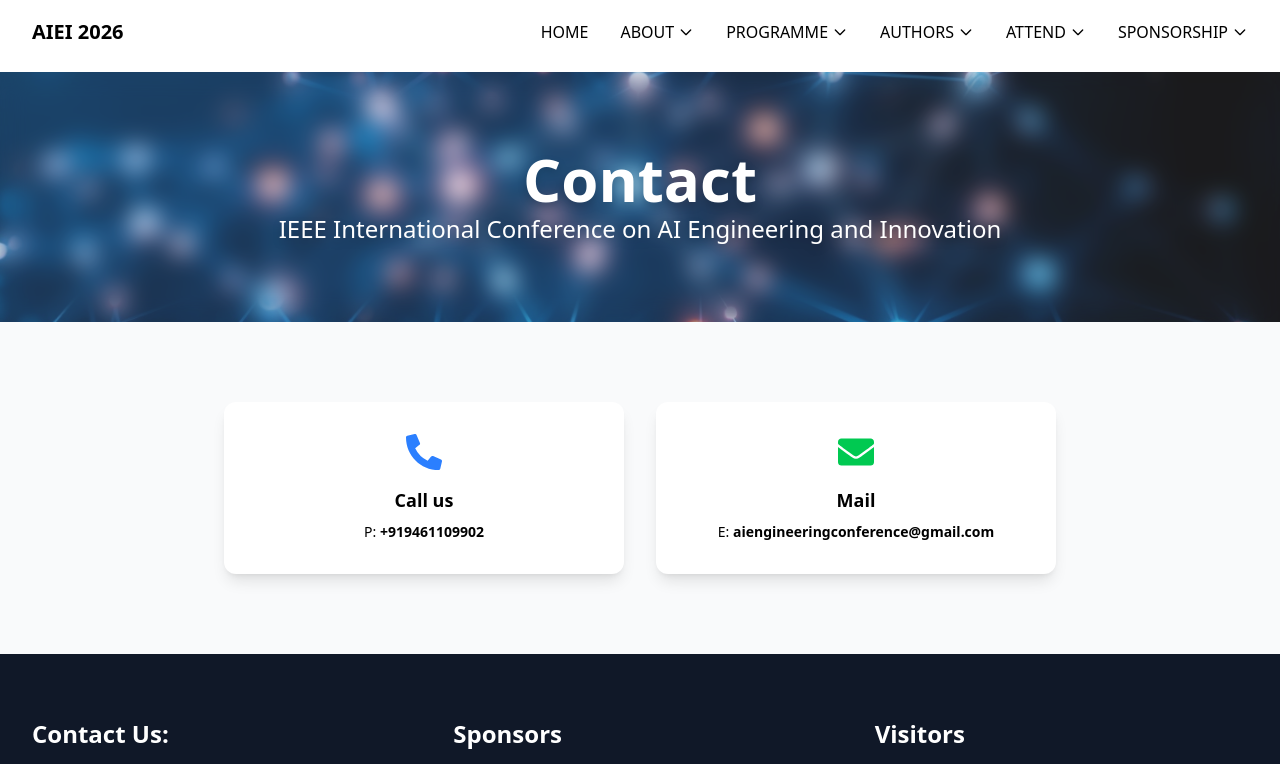
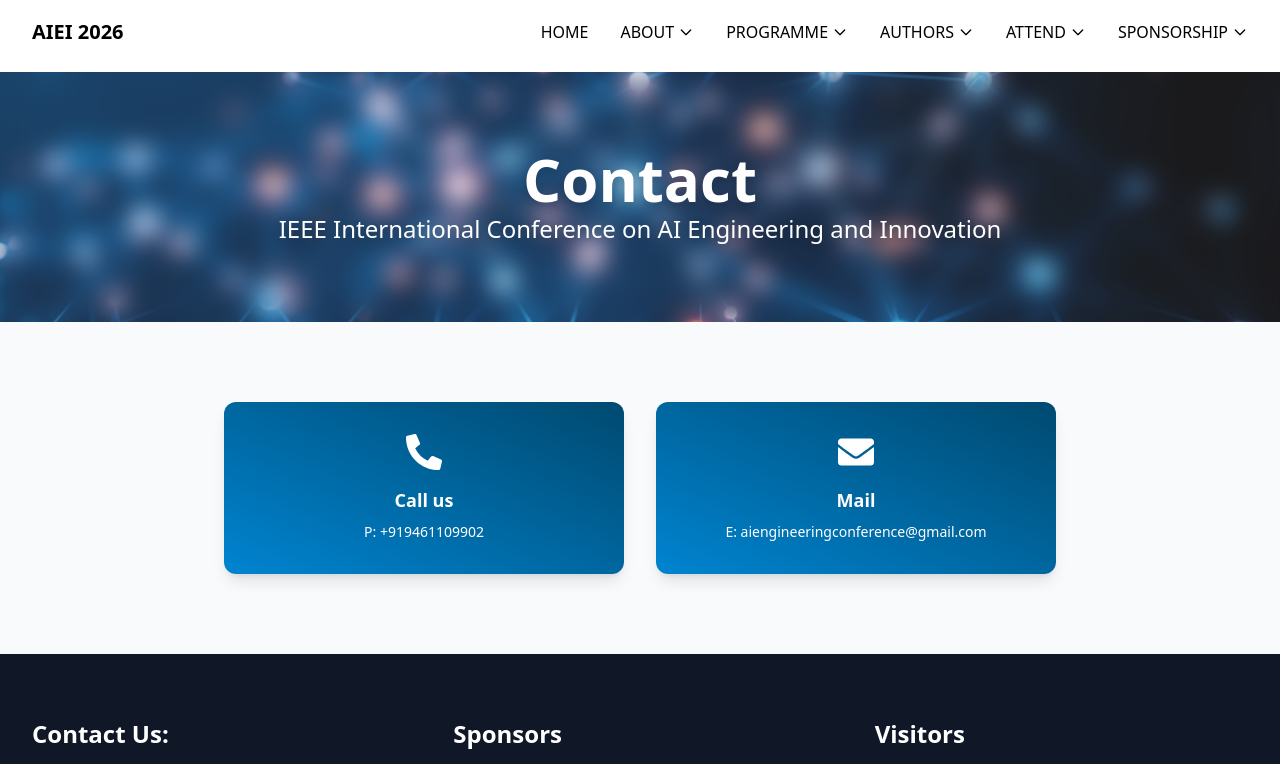
Before and after one commit to polty-rishit/AIEI2026, a React (Vite) app in the folder AIEI/: page /contact in a window 1280 px wide. Shown: the top 764 px of the page. Built offline with nearby package versions, Linux system fonts and the light colour scheme; grey boxes are pictures that could not be loaded; the HTML template or start-up script is replaced by a standard one.

Commit message:
contact page update

```diff
--- a/AIEI/src/pages/About/Contact.jsx
+++ b/AIEI/src/pages/About/Contact.jsx
@@ -21,9 +21,7 @@ const Contact = () => {
 
         {/* Titles */}
         <div className="relative text-center text-white drop-shadow-lg">
-          <h1 className="text-2xl md:text-6xl font-bold mb-1">
-            Contact
-          </h1>
+          <h1 className="text-2xl md:text-6xl font-bold mb-1">Contact</h1>
           <h2 className="text-sm md:text-2xl font-medium">
             IEEE International Conference on AI Engineering and Innovation
           </h2>
@@ -33,20 +31,20 @@ const Contact = () => {
       {/* Contact Cards Section */}
       <div className="flex flex-col md:flex-row justify-center items-center gap-8 py-20 bg-gray-50">
         {/* Phone Card */}
-        <div className="bg-white shadow-lg rounded-xl p-8 w-100 text-center hover:shadow-2xl transition">
-          <FaPhoneAlt className="mx-auto text-4xl text-blue-500 mb-4" />
-          <h3 className="text-lg font-semibold mb-2">Call us</h3>
+        <div className="bg-gradient-to-bl from-sky-900 to-sky-600 shadow-lg rounded-xl p-8 w-100 text-center hover:shadow-2xl transition text-white">
+          <FaPhoneAlt className="mx-auto text-4xl text-white mb-4" />
+          <h3 className="text-lg font-bold mb-2">Call us</h3>
           <p className="text-sm font-medium">
-            P: <span className="font-bold">+919461109902</span>
+            P: <span className="">+919461109902</span>
           </p>
         </div>
 
         {/* Mail Card */}
-        <div className="bg-white shadow-lg rounded-xl p-8 w-100 text-center hover:shadow-2xl transition">
-          <FaEnvelope className="mx-auto text-4xl text-green-500 mb-4" />
-          <h3 className="text-lg font-semibold mb-2">Mail</h3>
+        <div className="bg-gradient-to-bl from-sky-900 to-sky-600 shadow-lg rounded-xl p-8 w-100 text-center hover:shadow-2xl transition text-white">
+          <FaEnvelope className="mx-auto text-4xl text-white mb-4" />
+          <h3 className="text-lg font-bold mb-2">Mail</h3>
           <p className="text-sm font-medium">
-            E: <span className="font-bold">aiengineeringconference@gmail.com</span>
+            E: <span className="">aiengineeringconference@gmail.com</span>
           </p>
           {/* <p className="text-sm font-medium mt-1">
             E: <span className="font-bold">mapcon.2025@gmail.com</span>
@@ -56,7 +54,7 @@ const Contact = () => {
 
       <Footer />
     </div>
-  )
+  );
 }
 
 export default Contact
```
